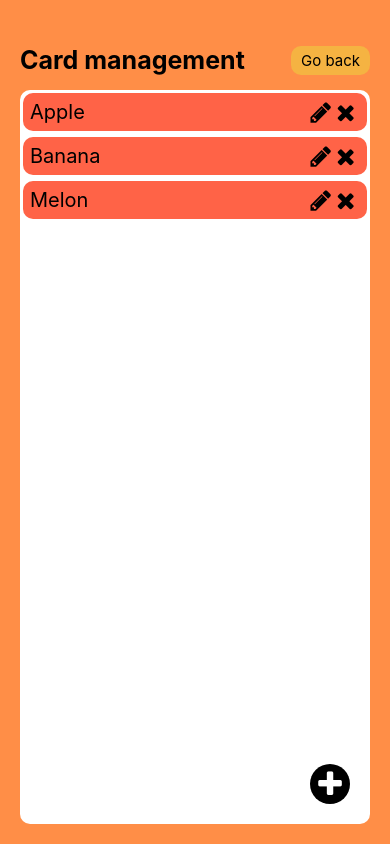
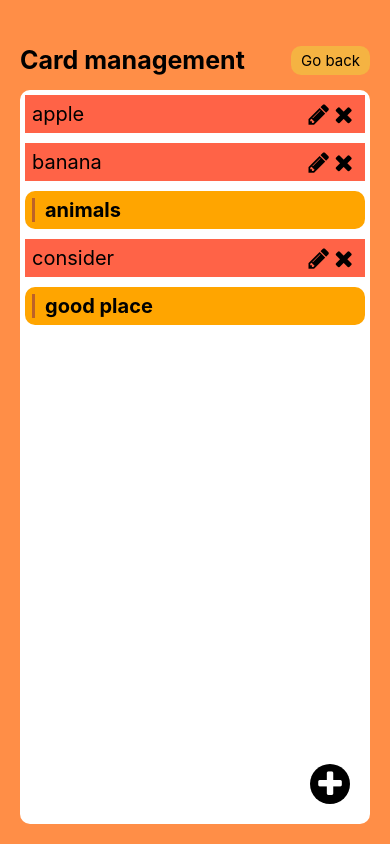
Before and after one commit to dongree/voca-note, a React Native app: screen /Management in a window 390 px wide. Built offline with nearby package versions, Linux system fonts and the light colour scheme.

Commit message:
create card modal and make file and folder system

```diff
--- a/screens/management.js
+++ b/screens/management.js
@@ -14,9 +14,97 @@ import { FontAwesome } from '@expo/vector-icons';
 const Management = ({ navigation }) => {
   const [modalVisible, setModalVisible] = useState(false);
   const [selectedType, setSelectedType] = useState('file');
+  const [cards, setCard] = useState({
+    1: {
+      type: 'file',
+      word: 'apple',
+      meaning: '사과',
+      example: 'I have an apple',
+    },
+    2: {
+      type: 'file',
+      word: 'banana',
+      meaning: '바나나',
+      example: 'I like to eat banana',
+    },
+    3: {
+      type: 'folder',
+      name: 'animals',
+      datas: {
+        5: {
+          type: 'file',
+          word: 'lion',
+          meaning: '사자',
+          example: 'My favorite animal is a lion',
+        },
+        6: {
+          type: 'file',
+          word: 'tiger',
+          meaning: '호랑이',
+          example: 'A tiger is rouring',
+        },
+        7: {
+          type: 'folder',
+          name: 'birds',
+          datas: {
+            8: {
+              type: 'file',
+              word: 'eagle',
+              meaning: '독수리',
+              example: 'eagles soaring overhead',
+            },
+            9: {
+              type: 'file',
+              word: 'sparrow',
+              meaning: '참새',
+              example: 'Sparrows are chirping',
+            },
+          },
+        },
+      },
+    },
+    4: {
+      type: 'file',
+      word: 'consider',
+      meaning: '고려하다, ~로 여기다',
+      example: 'She considered her options.',
+    },
+    10: {
+      type: 'folder',
+      name: 'good place',
+      datas: {
+        12: {
+          type: 'file',
+          word: 'good',
+          meaning: '좋은',
+          example: 'good job',
+        },
+        13: {
+          type: 'file',
+          word: 'place',
+          meaning: '장소',
+          example: 'There are good place and bad place afterlife',
+        },
+      },
+    },
+  });
+  const [scrollviewData, setScrollviewData] = useState(cards);
+  const [backCount, setBackCount] = useState(0);
+  const [preDatas, setPreDatas] = useState([cards]);
+  const [cardModalVisible, setCardModalVisible] = useState(false);
+  const [cardModalData, setCardModalData] = useState({});
   const [word, setWord] = useState('');
   const [meaning, setMeaning] = useState('');
   const [example, setExample] = useState('');
+
+  const showCard = card => {
+    setCardModalData({
+      word: card.word,
+      meaning: card.meaning,
+      example: card.example,
+    });
+    setCardModalVisible(true);
+  };
 
   const createSomething = () => {};
   const onChangeWord = () => {};
@@ -34,8 +122,15 @@ const Management = ({ navigation }) => {
         </TouchableOpacity>
       </View>
       <ScrollView style={styles.cards}>
-        <View style={styles.card}>
-          <Text style={styles.cardText}>Apple</Text>
+        {Object.keys(scrollviewData).map(key =>
+          scrollviewData[key].type === 'file' ? (
+            <TouchableOpacity
+              activeOpacity={0.8}
+              style={styles.card}
+              key={key}
+              onPress={() => showCard(scrollviewData[key])}
+            >
+              <Text style={styles.cardText}>{scrollviewData[key].word}</Text>
               <View style={styles.cardBtns}>
                 <TouchableOpacity style={styles.cardBtn}>
                   <FontAwesome name="pencil" size={24} color="black" />
@@ -44,30 +139,28 @@ const Management = ({ navigation }) => {
                   <FontAwesome name="remove" size={24} color="black" />
                 </TouchableOpacity>
               </View>
-        </View>
-        <View style={styles.card}>
-          <Text style={styles.cardText}>Banana</Text>
-          <View style={styles.cardBtns}>
-            <TouchableOpacity style={styles.cardBtn}>
-              <FontAwesome name="pencil" size={24} color="black" />
             </TouchableOpacity>
-            <TouchableOpacity style={styles.cardBtn}>
-              <FontAwesome name="remove" size={24} color="black" />
+          ) : (
+            // folder
+            <TouchableOpacity
+              activeOpacity={0.8}
+              style={styles.folder}
+              key={key}
+              // onPress={() => console.log(cards[key].datas)}
+              onPress={() => {
+                const newPreDatas = preDatas;
+                newPreDatas.push(scrollviewData);
+                setPreDatas(newPreDatas);
+                setScrollviewData(scrollviewData[key].datas);
+                setBackCount(backCount + 1);
+              }}
+            >
+              <Text style={styles.folderText}>{scrollviewData[key].name}</Text>
             </TouchableOpacity>
-          </View>
-        </View>
-        <View style={styles.card}>
-          <Text style={styles.cardText}>Melon</Text>
-          <View style={styles.cardBtns}>
-            <TouchableOpacity style={styles.cardBtn}>
-              <FontAwesome name="pencil" size={24} color="black" />
-            </TouchableOpacity>
-            <TouchableOpacity style={styles.cardBtn}>
-              <FontAwesome name="remove" size={24} color="black" />
-            </TouchableOpacity>
-          </View>
-        </View>
+          )
+        )}
       </ScrollView>
+
       <TouchableOpacity
         style={styles.addBtn}
         onPress={() => setModalVisible(true)}
@@ -75,6 +168,58 @@ const Management = ({ navigation }) => {
         <FontAwesome name="plus" size={30} color="white" />
       </TouchableOpacity>
 
+      {backCount !== 0 ? (
+        <TouchableOpacity
+          style={styles.backBtn}
+          onPress={() => {
+            setBackCount(backCount - 1);
+            const newPreDatas = preDatas;
+            setScrollviewData(newPreDatas.pop());
+            setPreDatas(newPreDatas);
+          }}
+        >
+          <FontAwesome name="arrow-left" size={24} color="white" />
+        </TouchableOpacity>
+      ) : null}
+
+      {/* card modal */}
+      <Modal
+        animationType="fade"
+        transparent={true}
+        visible={cardModalVisible}
+        onRequestClose={() => {
+          Alert.alert('Modal has been closed.');
+          setCardModalVisible(!cardModalVisible);
+        }}
+      >
+        <View style={styles.centeredView}>
+          <View style={styles.cardModalView}>
+            <View>
+              <Text style={styles.cardWord}>{cardModalData.word}</Text>
+              <Text style={styles.cardMeaning}>{cardModalData.meaning}</Text>
+              <Text style={styles.cardExample}>
+                ex | {cardModalData.example}
+              </Text>
+            </View>
+            <View style={styles.cardModalBtns}>
+              <TouchableOpacity
+                style={styles.cardModalBtn}
+                onPress={() => createSomething()}
+              >
+                <Text style={styles.cardModalBtnText}>Fix</Text>
+              </TouchableOpacity>
+              <TouchableOpacity
+                style={styles.cardModalBtn}
+                onPress={() => setCardModalVisible(!cardModalVisible)}
+              >
+                <Text style={styles.cardModalBtnText}>Close</Text>
+              </TouchableOpacity>
+            </View>
+          </View>
+        </View>
+      </Modal>
+
+      {/* add modal */}
       <Modal
         animationType="fade"
         transparent={true}
@@ -193,9 +338,8 @@ const styles = StyleSheet.create({
     flexDirection: 'row',
     justifyContent: 'space-between',
     alignItems: 'center',
-    margin: 3,
+    margin: 5,
     padding: 7,
-    borderRadius: 10,
   },
 
   cardText: {
@@ -222,6 +366,35 @@ const styles = StyleSheet.create({
     bottom: 40,
   },
 
+  backBtn: {
+    position: 'absolute',
+    backgroundColor: 'black',
+    width: 40,
+    height: 40,
+    justifyContent: 'center',
+    alignItems: 'center',
+    borderRadius: 100,
+    left: 40,
+    bottom: 40,
+  },
+
+  folder: {
+    backgroundColor: 'orange',
+    flexDirection: 'row',
+    alignItems: 'center',
+    margin: 5,
+    padding: 7,
+    borderRadius: 10,
+  },
+
+  folderText: {
+    fontSize: 20,
+    fontWeight: 'bold',
+    paddingLeft: 10,
+    borderLeftWidth: 3,
+    borderLeftColor: '#bd6128',
+  },
+
   // modal
   centeredView: {
     flex: 1,
@@ -234,7 +407,6 @@ const styles = StyleSheet.create({
     borderRadius: 20,
     padding: 20,
     width: 300,
-    height: 350,
     shadowColor: '#000',
     shadowOffset: {
       width: 0,
@@ -252,6 +424,7 @@ const styles = StyleSheet.create({
 
   modalBtns: {
     flexDirection: 'row',
+    justifyContent: 'flex-end',
   },
   modalBtn: {
     borderRadius: 20,
@@ -266,10 +439,7 @@ const styles = StyleSheet.create({
     fontWeight: 'bold',
     textAlign: 'center',
   },
-  modalText: {
-    marginBottom: 15,
-    textAlign: 'center',
-  },
+
   input: {
     backgroundColor: 'white',
     padding: 9,
@@ -279,4 +449,56 @@ const styles = StyleSheet.create({
     borderColor: '#4f4f4f',
     borderStyle: 'solid',
   },
+
+  // card modal
+  cardModalView: {
+    margin: 20,
+    backgroundColor: 'tomato',
+    borderRadius: 5,
+    padding: 20,
+    width: 350,
+
+    shadowColor: '#000',
+    shadowOffset: {
+      width: 0,
+      height: 2,
+    },
+    shadowOpacity: 0.25,
+    shadowRadius: 4,
+    elevation: 5,
+  },
+
+  cardWord: {
+    fontSize: 40,
+    fontWeight: 'bold',
+  },
+
+  cardMeaning: {
+    fontSize: 20,
+    fontWeight: 'bold',
+  },
+
+  cardExample: {
+    fontSize: 18,
+    fontWeight: 'bold',
+  },
+
+  cardModalBtns: {
+    flexDirection: 'row',
+    justifyContent: 'flex-end',
+    marginTop: 20,
+  },
+  cardModalBtn: {
+    borderRadius: 20,
+    marginRight: 3,
+    padding: 10,
+    elevation: 2,
+    backgroundColor: 'orange',
+  },
+
+  cardModalBtnText: {
+    color: 'white',
+    fontWeight: 'bold',
+    textAlign: 'center',
+  },
 });
```
Lines whose indentation alone changed are shown as unchanged.
